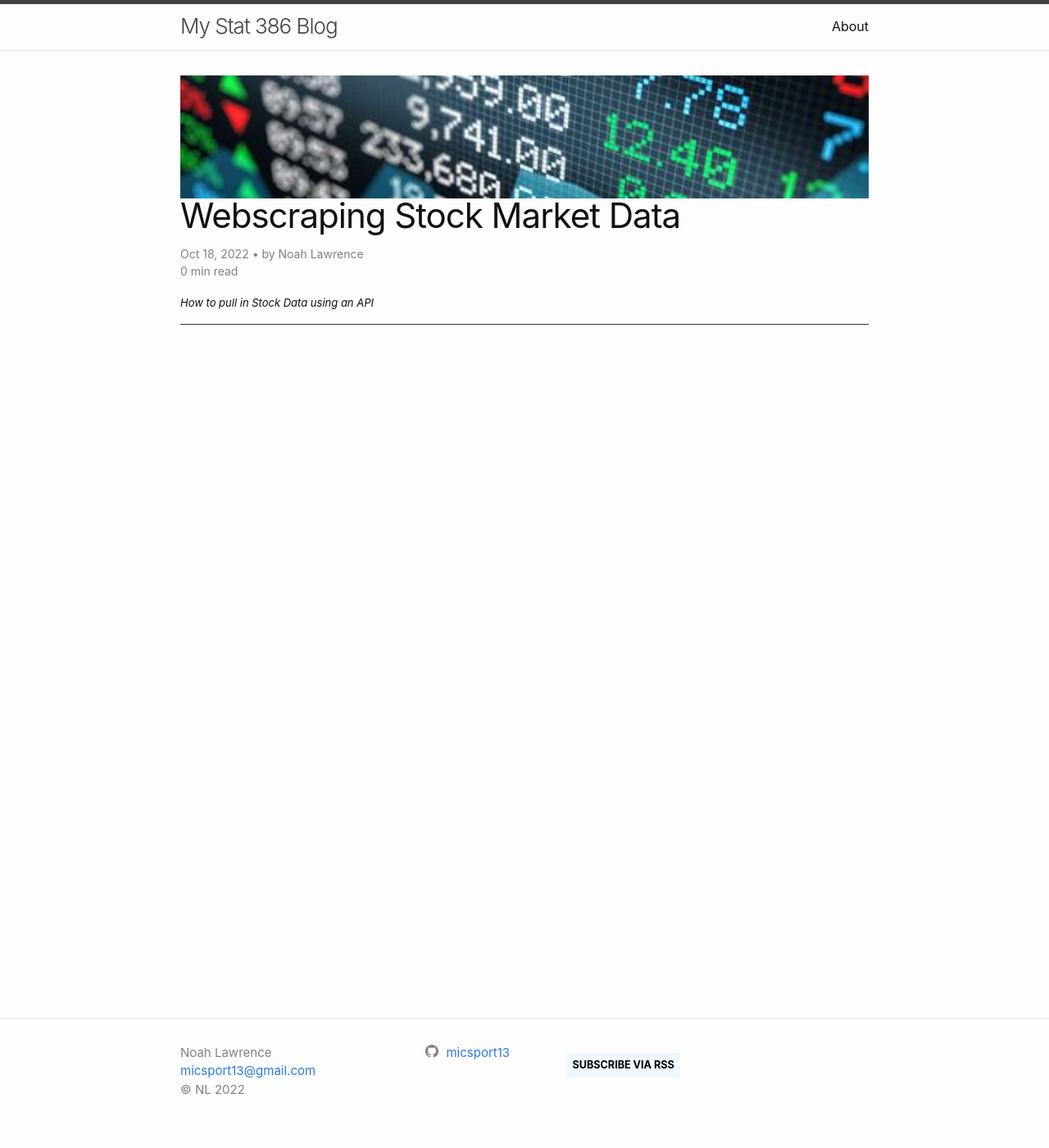
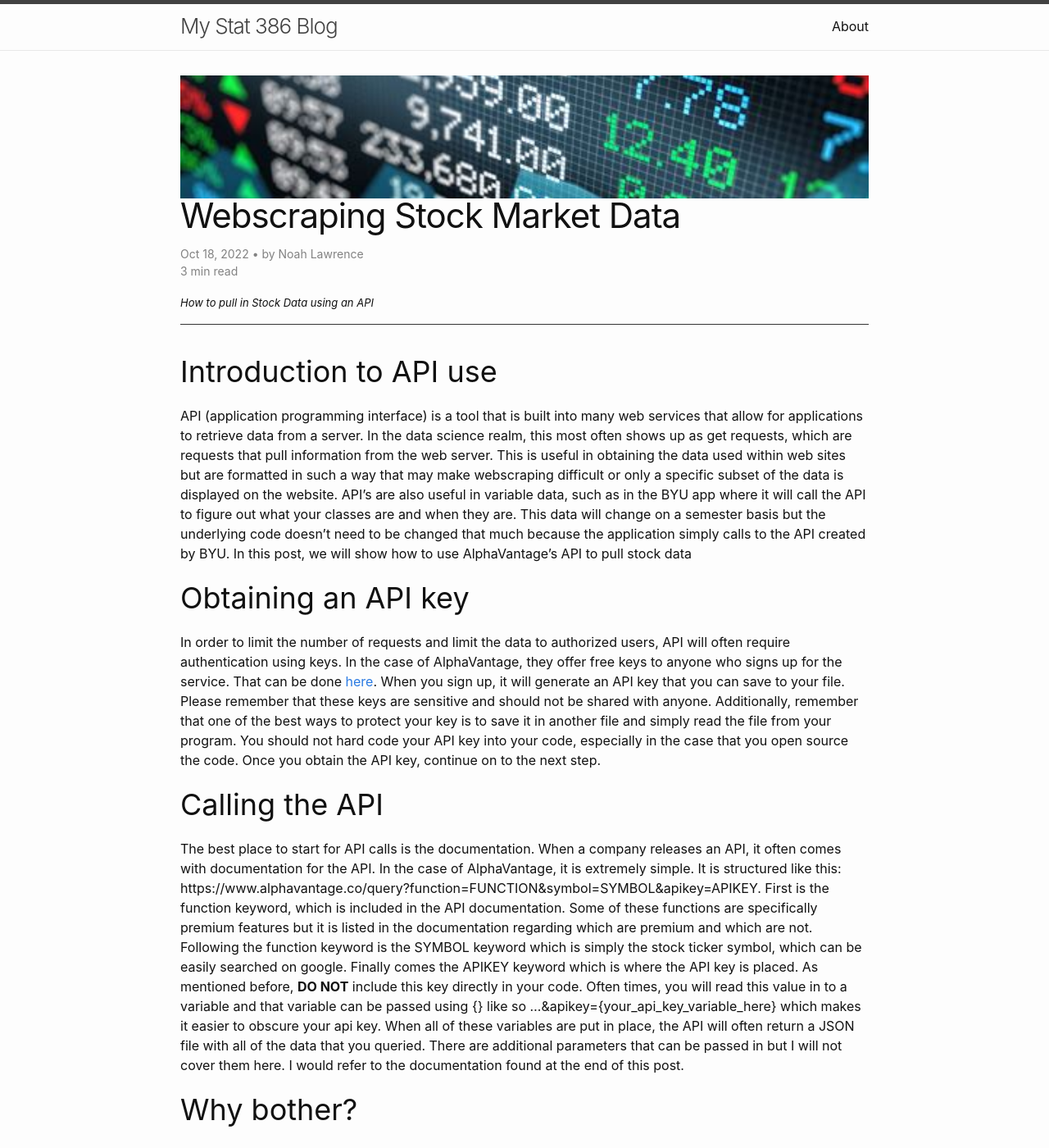
Before and after one commit to micsport13/stat386-projects, a Jekyll site: the page built from _posts/2022-10-18-webscraping-post.md, in a window 1280 px wide and 1400 px high. Shown: the whole window at 82% size. Built offline with Jekyll 4.4.1, drawn with Linux system fonts in a browser that asks for light colours; comment, search, counter and statistics services are not loaded; some of the changed text lies outside the part shown.

Commit message:
Created the first post

```diff
--- a/_posts/2022-10-18-webscraping-post.md
+++ b/_posts/2022-10-18-webscraping-post.md
@@ -6,3 +6,17 @@ author: Noah Lawrence
 description: How to pull in Stock Data using an API
 image: /assets/images/stockmarket.jpg
 ---
+# Introduction to API use
+API (application programming interface) is a tool that is built into many web services that allow for applications to retrieve data from a server.  In the data science realm, this most often shows up as get requests, which are requests that pull information from the web server.  This is useful in obtaining the data used within web sites but are formatted in such a way that may make webscraping difficult or only a specific subset of the data is displayed on the website.  API's are also useful in variable data, such as in the BYU app where it will call the API to figure out what your classes are and when they are.  This data will change on a semester basis but the underlying code doesn't need to be changed that much because the application simply calls to the API created by BYU.  In this post, we will show how to use AlphaVantage's API to pull stock data
+
+# Obtaining an API key
+In order to limit the number of requests and limit the data to authorized users, API will often require authentication using keys.  In the case of AlphaVantage, they offer free keys to anyone who signs up for the service.  That can be done <a href="https://www.alphavantage.co/support/#api-key">here</a>.  When you sign up, it will generate an API key that you can save to your file.  Please remember that these keys are sensitive and should not be shared with anyone.  Additionally, remember that one of the best ways to protect your key is to save it in another file and simply read the file from your program.  You should not hard code your API key into your code, especially in the case that you open source the code.  Once you obtain the API key, continue on to the next step.
+
+# Calling the API
+The best place to start for API calls is the documentation.  When a company releases an API, it often comes with documentation for the API.  In the case of AlphaVantage, it is extremely simple.  It is structured like this: https://www.alphavantage.co/query?function=FUNCTION&symbol=SYMBOL&apikey=APIKEY.  First is the function keyword, which is included in the API documentation.  Some of these functions are specifically premium features but it is listed in the documentation regarding which are premium and which are not.  Following the function keyword is the SYMBOL keyword which is simply the stock ticker symbol, which can be easily searched on google.  Finally comes the APIKEY keyword which is where the API key is placed.  As mentioned before, <b>DO NOT</b> include this key directly in your code.  Often times, you will read this value in to a variable and that variable can be passed using {} like so ...&apikey={your_api_key_variable_here} which makes it easier to obscure your api key.  When all of these variables are put in place, the API will often return a JSON file with all of the data that you queried.  There are additional parameters that can be passed in but I will not cover them here.  I would refer to the documentation found at the end of this post.
+
+# Why bother?
+With the quantity of publicly available data, we may often ask ourselves,"Why bother?" The answer to this is simple.  API's will make it simple in obtaining the data from the source and avoid having to deal with the formatting of certain webpages and will often include more data than is displayed on the website.  For this reason, API's will be extremely helpful in obtaining the most useful and up-to-date data.  Using data pulled using this API, I will create a follow up post that includes analysis of the data obtained from this API.  There, it will be useful to see the connection of API use and data analysis. Stay tuned for more!
+
+# Links
+<a href="https://www.alphavantage.co/documentation/">Alpha Vantage Documentation</a>
```
